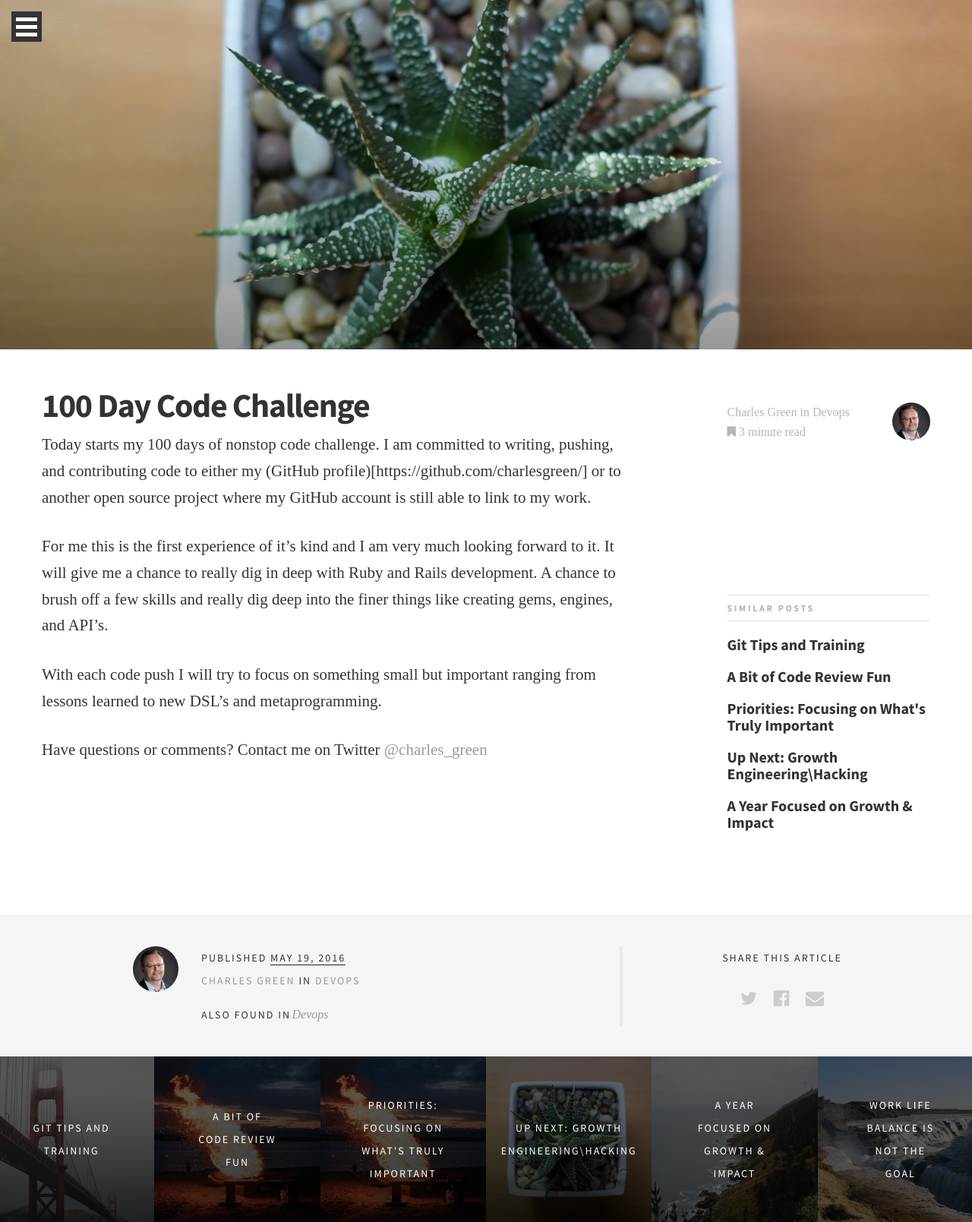
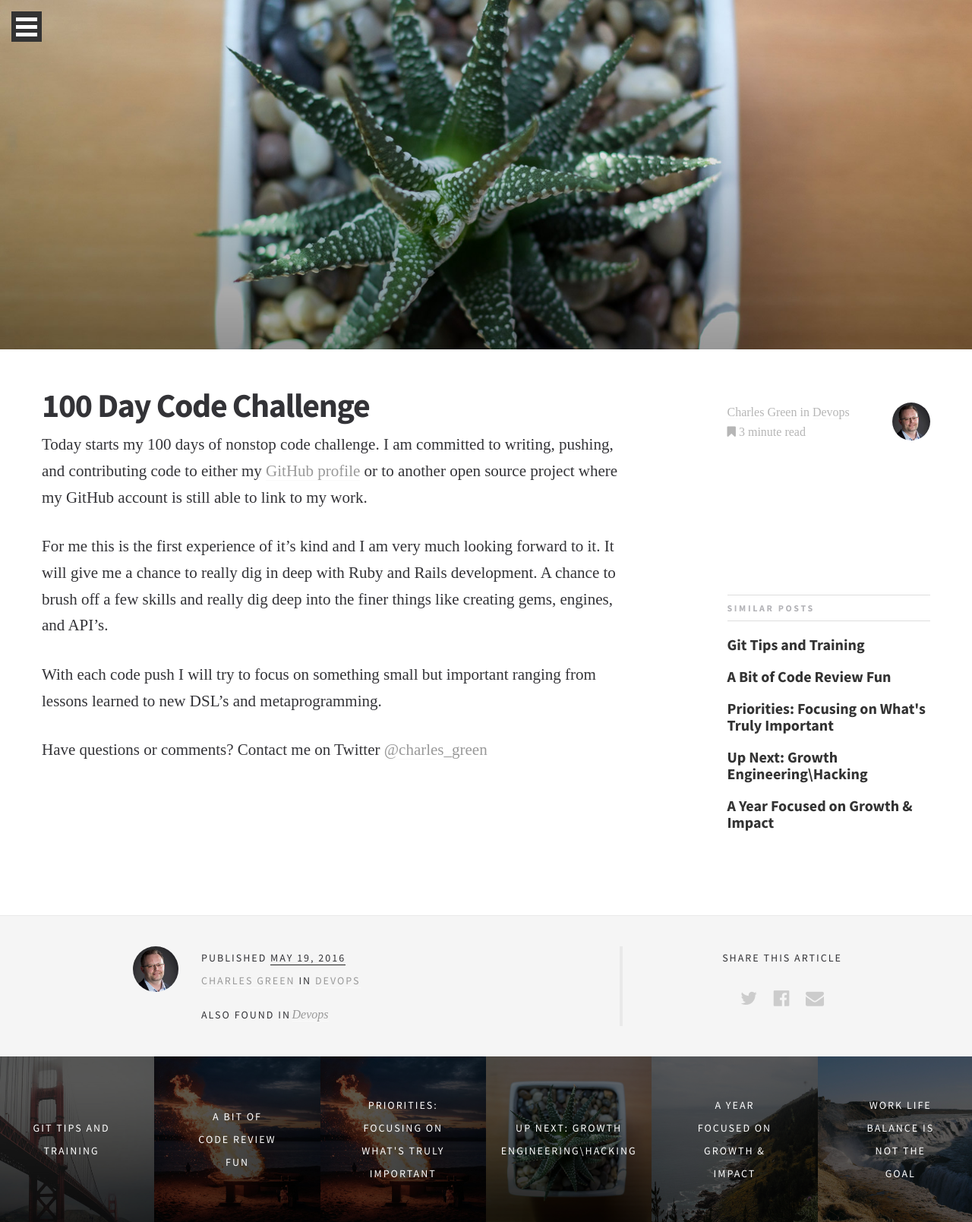
Before and after one commit to metizror/charlesgreen.github.io, a Jekyll site: the page built from _posts/2016-05-19-the-100-day-code-challenge.md, in a window 1280 px wide. Shown: the whole page at 76% size. Built offline with Jekyll 4.4.1, drawn with Linux system fonts in a browser that asks for light colours; some web fonts are replaced.

```diff
--- a/_posts/2016-05-19-the-100-day-code-challenge.md
+++ b/_posts/2016-05-19-the-100-day-code-challenge.md
@@ -15,7 +15,7 @@
 ---
 
 
-Today starts my 100 days of nonstop code challenge. I am committed to writing, pushing, and contributing code to either my (GitHub profile)[https://github.com/charlesgreen/] or to another open source project where my GitHub account is still able to link to my work.
+Today starts my 100 days of nonstop code challenge. I am committed to writing, pushing, and contributing code to either my [GitHub profile](https://github.com/charlesgreen/) or to another open source project where my GitHub account is still able to link to my work.
 
 For me this is the first experience of it's kind and I am very much looking forward to it. It will give me a chance to really dig in deep with Ruby and Rails development. A chance to brush off a few skills and really dig deep into the finer things like creating gems, engines, and API's.
 
```
